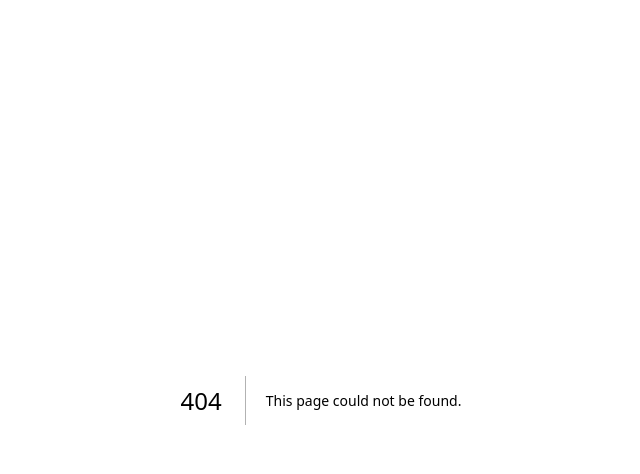
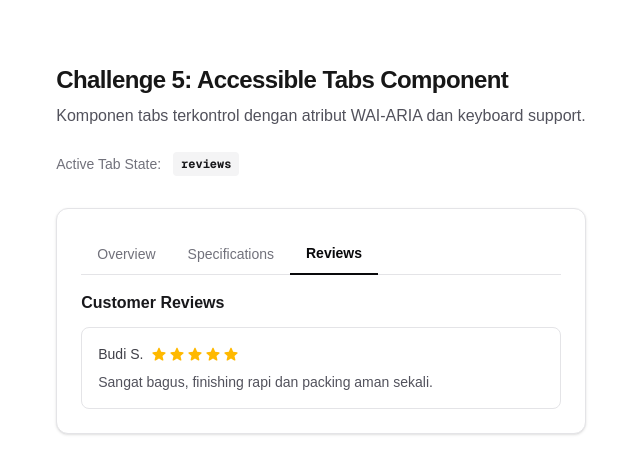
Before and after one commit to Rizqi30/nextjs-test-case, a Next.js app: page /challenges/5-tabs in a window 1280 px wide. Before the commit this address had no page. Shown: the top 474 px of the page, without its empty margins (319-959 px from the left). Built offline with nearby package versions, Linux system fonts and the light colour scheme.

Commit message:
feat(challenges 5): build an accessible tabs component

```diff
--- /dev/null
+++ b/app/challenges/5-tabs/_components/star-icon.tsx
@@ -0,0 +1,21 @@
+import { SVGProps } from "react";
+
+export function StarIcon({
+  className = "h-4 w-4 text-amber-400 fill-current",
+  ...props
+}: SVGProps<SVGSVGElement>) {
+  return (
+    <svg
+      viewBox="0 0 20 20"
+      aria-hidden="true"
+      className={className}
+      {...props}
+    >
+      <path
+        fillRule="evenodd"
+        d="M10.868 2.884c-.321-.772-1.415-.772-1.736 0l-1.83 4.401-4.753.381c-.833.067-1.171 1.107-.536 1.651l3.62 3.102-1.106 4.637c-.194.813.691 1.456 1.405 1.02L10 15.591l4.069 2.485c.713.436 1.598-.207 1.404-1.02l-1.106-4.637 3.62-3.102c.635-.544.297-1.584-.536-1.65l-4.752-.382-1.831-4.401z"
+        clipRule="evenodd"
+      />
+    </svg>
+  );
+}
--- /dev/null
+++ b/app/challenges/5-tabs/_components/tabs.tsx
@@ -0,0 +1,53 @@
+"use client";
+
+import { JSX } from "react";
+import { TabsProps } from "../_lib/types";
+
+export function Tabs({ tabs, activeId, onChange }: TabsProps): JSX.Element {
+  const activeTab = tabs.find((t) => t.id === activeId) ?? tabs[0];
+
+  return (
+    <div className="w-full">
+      <div
+        role="tablist"
+        aria-label="Tabs"
+        className="flex border-b border-zinc-200 dark:border-zinc-800"
+      >
+        {tabs.map((tab) => {
+          const isActive = tab.id === activeId;
+          return (
+            <button
+              key={tab.id}
+              role="tab"
+              id={`tab-${tab.id}`}
+              type="button"
+              aria-selected={isActive}
+              aria-controls={`panel-${tab.id}`}
+              tabIndex={isActive ? 0 : -1}
+              onClick={() => onChange(tab.id)}
+              className={`relative -mb-px px-4 py-2.5 text-sm font-medium transition-colors focus-visible:outline-none focus-visible:ring-2 focus-visible:ring-zinc-950 dark:focus-visible:ring-zinc-300 ${
+                isActive
+                  ? "border-b-2 border-zinc-950 font-semibold text-zinc-950 dark:border-zinc-100 dark:text-zinc-100"
+                  : "text-zinc-500 hover:text-zinc-800 dark:text-zinc-400 dark:hover:text-zinc-200"
+              }`}
+            >
+              {tab.label}
+            </button>
+          );
+        })}
+      </div>
+
+      {activeTab && (
+        <div
+          role="tabpanel"
+          id={`panel-${activeTab.id}`}
+          aria-labelledby={`tab-${activeTab.id}`}
+          tabIndex={0}
+          className="pt-4 text-zinc-700 outline-none focus-visible:ring-1 focus-visible:ring-zinc-400 dark:text-zinc-300"
+        >
+          {activeTab.content}
+        </div>
+      )}
+    </div>
+  );
+}
--- /dev/null
+++ b/app/challenges/5-tabs/_lib/types.ts
@@ -0,0 +1,13 @@
+import React from "react";
+
+export type TabItem = {
+  id: string;
+  label: string;
+  content: React.ReactNode;
+};
+
+export type TabsProps = {
+  tabs: TabItem[];
+  activeId: string;
+  onChange: (id: string) => void;
+};
--- /dev/null
+++ b/app/challenges/5-tabs/page.tsx
@@ -0,0 +1,87 @@
+"use client";
+
+import { useState } from "react";
+import { Tabs } from "./_components/tabs";
+import { TabItem } from "./_lib/types";
+import { StarIcon } from "./_components/star-icon";
+
+const DEMO_TABS: TabItem[] = [
+  {
+    id: "overview",
+    label: "Overview",
+    content: (
+      <div className="space-y-2">
+        <h3 className="font-semibold text-zinc-900 dark:text-zinc-100">Product Overview</h3>
+        <p className="text-sm">
+          This product is crafted with premium materials designed for daily use and longevity.
+        </p>
+      </div>
+    ),
+  },
+  {
+    id: "specs",
+    label: "Specifications",
+    content: (
+      <div className="space-y-2">
+        <h3 className="font-semibold text-zinc-900 dark:text-zinc-100">Technical Specs</h3>
+        <ul className="list-inside list-disc text-sm space-y-1">
+          <li>Material: 100% Ceramic</li>
+          <li>Capacity: 350ml</li>
+          <li>Dishwasher &amp; Microwave Safe</li>
+        </ul>
+      </div>
+    ),
+  },
+  {
+    id: "reviews",
+    label: "Reviews",
+    content: (
+      <div className="space-y-3">
+        <h3 className="font-semibold text-zinc-900 dark:text-zinc-100">Customer Reviews</h3>
+        <div className="rounded-lg border border-zinc-200 p-4 dark:border-zinc-800">
+          <div className="flex items-center gap-2">
+            <span className="text-sm font-medium">Budi S.</span>
+            <div className="flex items-center gap-0.5" aria-label="Rating 5 out of 5 stars">
+              {[...Array(5)].map((_, i) => (
+                <StarIcon key={i} />
+              ))}
+            </div>
+          </div>
+          <p className="mt-2 text-sm text-zinc-600 dark:text-zinc-400">
+            Sangat bagus, finishing rapi dan packing aman sekali.
+          </p>
+        </div>
+      </div>
+    ),
+  },
+];
+
+export default function TabsPage() {
+  const [activeTabId, setActiveTabId] = useState("reviews");
+
+  return (
+    <main className="mx-auto max-w-2xl px-6 py-16">
+      <h1 className="text-2xl font-bold tracking-tight">
+        Challenge 5: Accessible Tabs Component
+      </h1>
+      <p className="mt-2 text-zinc-600 dark:text-zinc-400">
+        Komponen tabs terkontrol dengan atribut WAI-ARIA dan keyboard support.
+      </p>
+
+      <div className="mt-6 flex items-center gap-3">
+        <span className="text-sm font-medium text-zinc-500">Active Tab State:</span>
+        <code className="rounded bg-zinc-100 px-2 py-1 font-mono text-xs font-bold text-zinc-900 dark:bg-zinc-800 dark:text-zinc-100">
+          {activeTabId}
+        </code>
+      </div>
+
+      <div className="mt-8 rounded-xl border border-zinc-200 bg-white p-6 shadow-sm dark:border-zinc-800 dark:bg-zinc-900">
+        <Tabs
+          tabs={DEMO_TABS}
+          activeId={activeTabId}
+          onChange={(newId) => setActiveTabId(newId)}
+        />
+      </div>
+    </main>
+  );
+}
```
